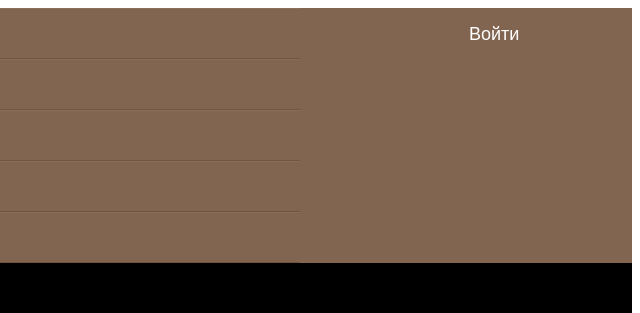
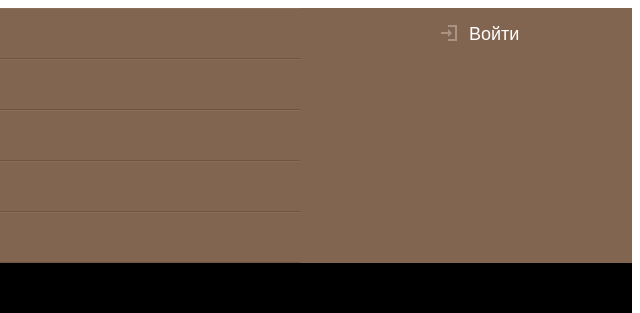
Before and after one commit to SvetlanaEP/Barbershop, a website: page source/index.html in a window 1280 px wide. Shown: the top 313 px of the page, 640-1280 px from the left. Drawn offline with nearby package versions, Linux system fonts and the light colour scheme; files that its build step writes are made by us from their sources.

Commit message:
Добавила иконку входа в разметку

```diff
--- a/source/index.html
+++ b/source/index.html
@@ -45,14 +45,20 @@
                 </li>
 
             </ul>
-            <div class="main-nav__list user-list">
-                <a class="user-list__login" href="login.html">
-                    <svg class="user-list__login-icon" width="16" height="16">
-                        <use xlink:href="img/sprite.svg#icon-login"></use>    <!-- ЧТО-ТО НЕ ПОНЯТНОЕ-->
-                    </svg>
-                    Войти
-                </a>
-            </div>
+            <ul class="main-nav__list user-list">
+                <li class="user-list__item">
+                    <a class="user-list__login" href="login.html">
+                        <svg class="user-list__login-icon" width="16" height="16"
+                             viewBox="0 0 16 16" fill="none" xmlns="http://www.w3.org/2000/svg">
+                            <path d="M7 2H14V14H7V16H16V0H7V2Z" fill="white"/>
+                            <path d="M7 9H0V7H7V4L11 8L7 12V9Z" fill="white"/>
+                        </svg>
+                        </svg>
+                        Войти
+                    </a>
+                </li>
+
+            </ul>
         </div>
     </nav>
 </header>
```
